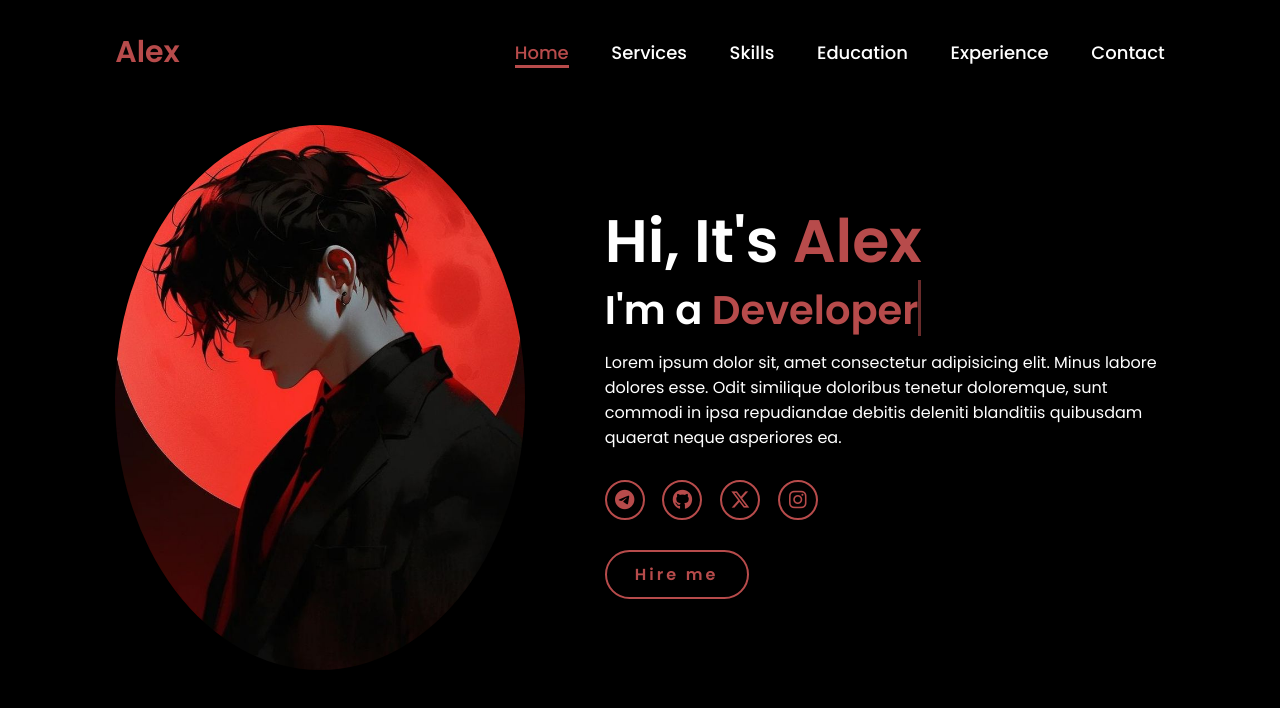
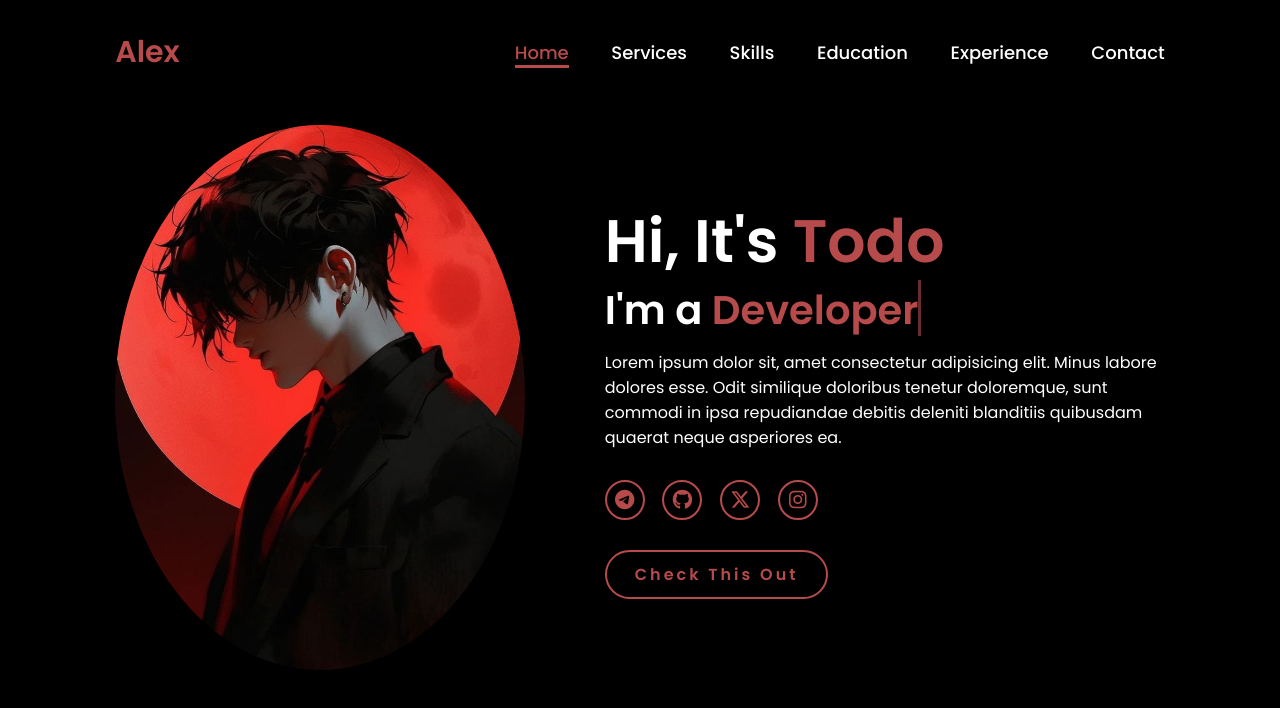
Before and after one commit to Flixgit/TodoFactory.Github.io, a plain HTML site: page index.html in a window 1280 px wide. Drawn offline with Linux system fonts and the light colour scheme.

Commit message:
Update index.html

```diff
--- a/index.html
+++ b/index.html
@@ -26,7 +26,7 @@
             <img src="main.jpg" alt="">
         </div>
         <div class="home-content">
-            <h1>Hi, It's <span>Alex</span></h1>
+            <h1>Hi, It's <span>Todo </span></h1>
             <h3 class="typing-text">I'm a <span></span></h3>
             <p>Lorem ipsum dolor sit, amet consectetur adipisicing elit. Minus labore dolores esse. Odit similique doloribus tenetur doloremque, sunt commodi in ipsa repudiandae debitis deleniti blanditiis quibusdam quaerat neque asperiores ea.</p>
             <div class="social-icons">
@@ -35,7 +35,7 @@
                 <a href="#"><i class="fa-brands fa-x-twitter"></i></a>
                 <a href="#"><i class="fa-brands fa-instagram"></i></a>
             </div>
-            <a href="#" class="btn">Hire me</a>
+            <a href="#" class="btn">Check This Out</a>
         </div>
     </section>
 </body>
```
